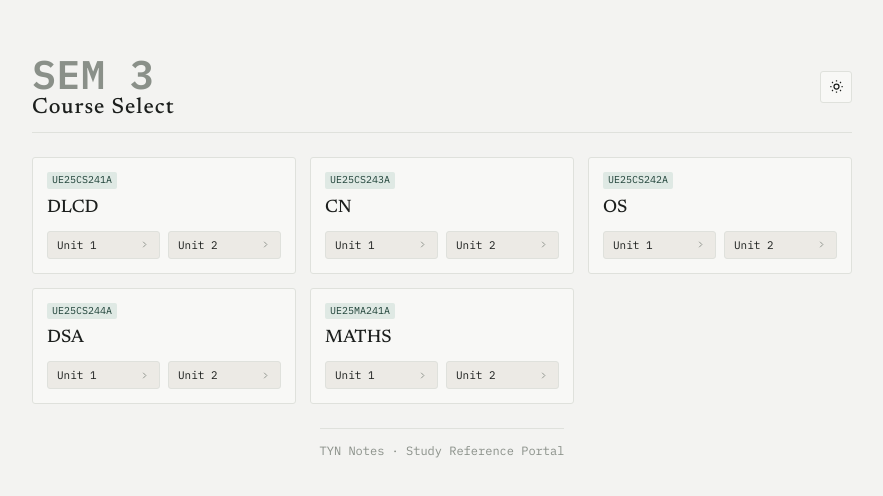
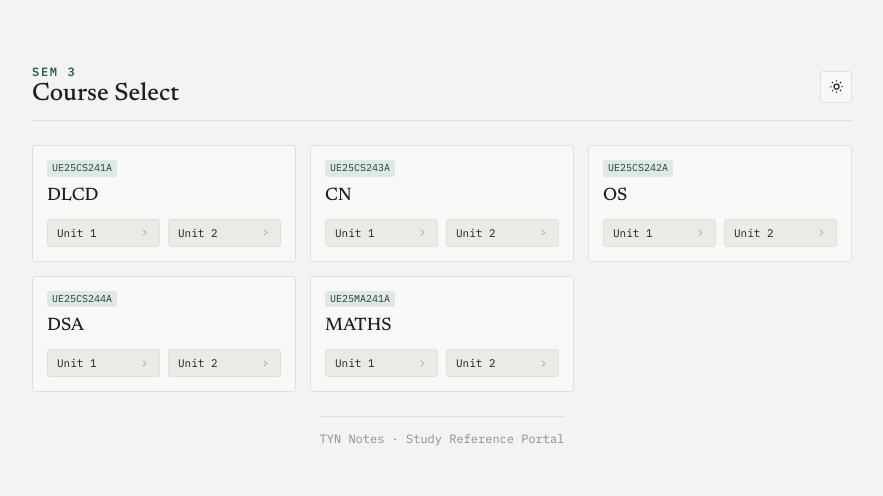
Before and after one commit to tusharynayaka/tyn-notes, a plain HTML site: page index.html in a window 1280 px wide. Shown: the part 144-640 px from the top of the page, without its empty margins (198-1081 px from the left). Drawn offline with Linux system fonts and the light colour scheme.

Commit message:
fix title

```diff
--- a/index.html
+++ b/index.html
@@ -83,6 +83,27 @@ header{
   text-transform: none;
   margin-top:2px;
   line-height: 1.1;
+}
+.brand .sem-heading{
+  display:block;
+  color:var(--accent);
+  font-family:'IBM Plex Mono', monospace;
+  font-size:12px;
+  font-weight:600;
+  letter-spacing:.14em;
+  line-height:1;
+  text-transform:uppercase;
+}
+.brand .course-subtext{
+  display:block;
+  margin-top:4px;
+  color:var(--text);
+  font-family:'Newsreader', serif;
+  font-size:25px;
+  font-weight:500;
+  letter-spacing:0;
+  line-height:1.05;
+  text-transform:none;
 }
 
 #themeToggle{
@@ -205,28 +226,6 @@ html.dark{--bg:#070b14;--surface:#0d1524;--surface-2:#101d33;--text:#eaf3ff;--te
   <span class="sem-heading">SEM 3</span>
   <strong class="course-subtext">Course Select</strong>
 </div>
-
-<style>
-.brand {
-  display: flex;
-  flex-direction: column; /* Stacks SEM 3 above Course Select */
-  align-items: flex-start;
-}
-
-.sem-heading {
-  font-size: 2.5rem;       /* Makes SEM 3 significantly larger */
-  font-weight: 800;       /* Extra bold for strong emphasis */
-  text-transform: uppercase;
-  line-height: 1;
-}
-
-.course-subtext {
-  font-size: 0.9rem;       /* Keeps secondary text small and subordinate */
-  color: #666;             /* Optional lower contrast to pull focus to SEM 3 */
-  text-transform: uppercase;
-  letter-spacing: 1px;
-}
-</style>
     <button id="themeToggle" aria-label="Toggle theme">
       <svg id="iconSun" viewBox="0 0 24 24" fill="none" stroke="currentColor" stroke-width="2">
         <circle cx="12" cy="12" r="4"/>
```
